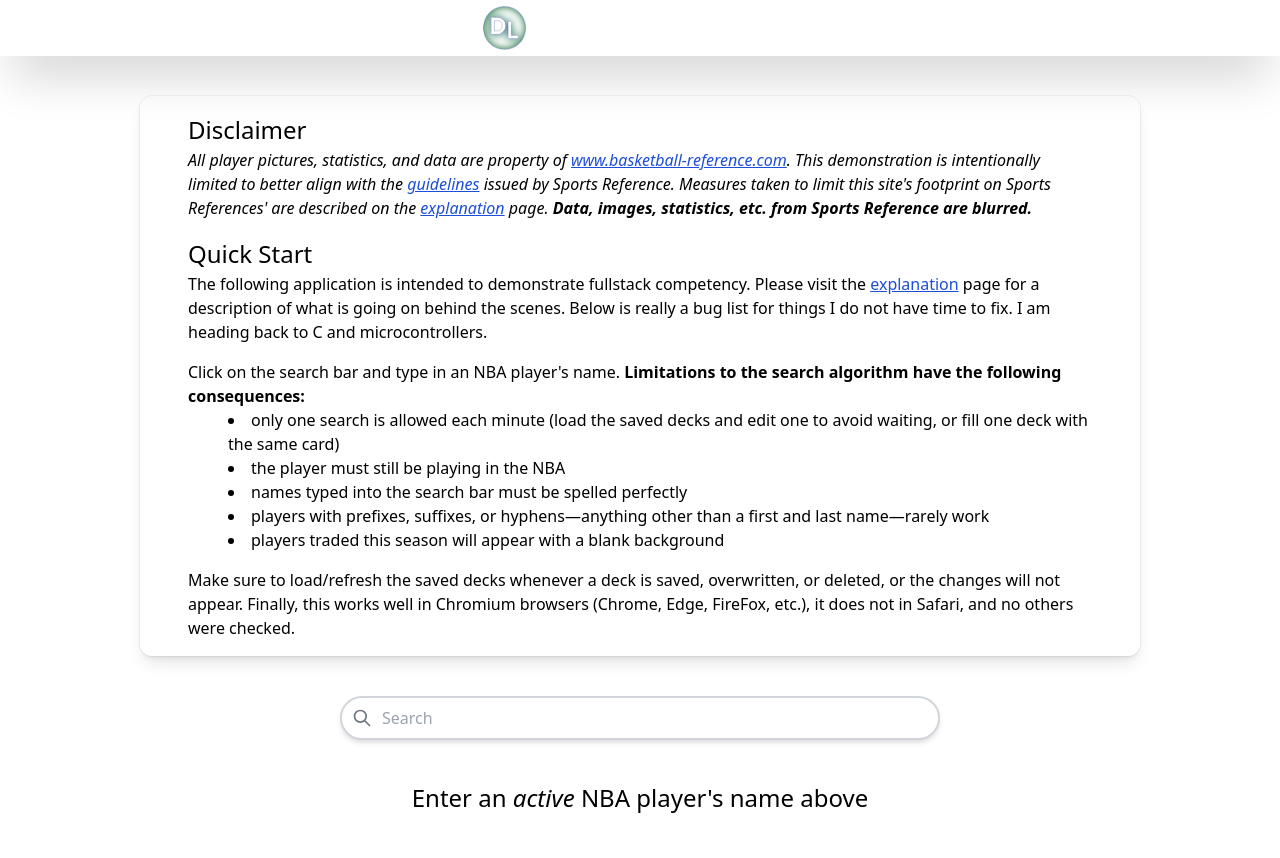
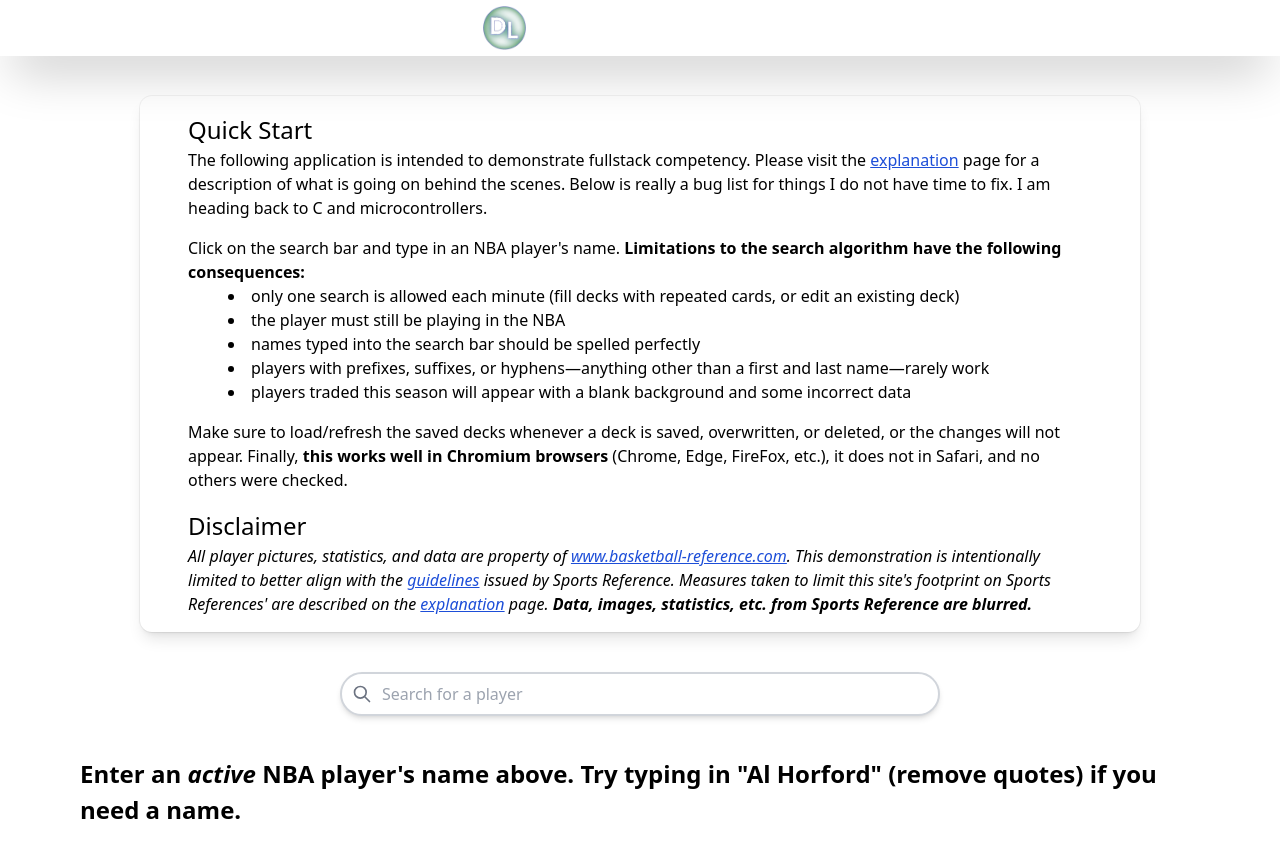
Before and after one commit to davidluby/next-portfolio, a Next.js app: page /decks in a window 1280 px wide. Shown: the top 858 px of the page. Built offline with nearby package versions, Linux system fonts and the light colour scheme.

Commit message:
final touches to application, good start on first js simulation

```diff
--- a/src/components/Simulator.js
+++ /dev/null
@@ -1,9 +0,0 @@
-import React from 'react'
-
-export default function Simulator() {
-    return (
-        <div className="mt-10">
-            Fluid simulator
-        </div>
-    )
-}
--- a/src/components/decks/Search.js
+++ b/src/components/decks/Search.js
@@ -3,7 +3,7 @@ import React, { useState } from 'react'
 export default function Search({ setPlayerData, setSearching, setHidden }) {
     const [name, setName] = useState("");
     const [active, setActive] = useState(false);
-    const [placeholder, setPlaceholder] = useState("Search")
+    const [placeholder, setPlaceholder] = useState("Search for a player")
 
 
     const handleSubmit = event => {
@@ -27,10 +27,10 @@ export default function Search({ setPlayerData, setSearching, setHidden }) {
                     setSearching(false);
                     setHidden(false);
                     setActive(true);
-                    setPlaceholder("Search disabled for one minute. Fill the deck with a few cards and edit later.")
+                    setPlaceholder("Search disabled for one minute. Fill the deck with repeated cards and edit later.")
                     setTimeout(() => {
                         setActive(active => !active)
-                        setPlaceholder("Search")
+                        setPlaceholder("Search for a player")
                     }, 60000);
                 }
             )
--- /dev/null
+++ b/src/components/simulation/Simulator.js
@@ -0,0 +1,52 @@
+import React, { useEffect } from 'react';
+
+export default function Simulator() {
+    useEffect(() => {
+        var canvas = document.getElementById("myCanvas");
+        var ctxt = canvas.getContext("2d");
+
+        var ball = {
+            radius : 5,
+            position : {x : 0, y : 150}
+        }
+
+        function centerX(ball) {
+            return ball.position.x + ball.radius;
+        }
+
+        function centerY(ball) {
+            return ball.position.y - ball.radius;
+        }
+
+        function draw() {
+            ctxt.clearRect(0,0,5,5);
+
+            ctxt.fillStyle = "#FF0000";
+
+            ctxt.beginPath();
+            ctxt.arc(
+                centerX(ball), centerY(ball), ball.radius, 0, 2*Math.PI
+            )
+            ctxt.closePath();
+            ctxt.fill();
+        }
+
+        function simulate() {
+
+        }
+
+        function update() {
+            simulate();
+            draw();
+            requestAnimationFrame(update);
+        }
+
+        update();
+    }, [])
+
+    return (
+        <div className="mt-10 w-5/6 p-12 items-center shadow-lg rounded-xl ring-1 ring-black/5">
+            <canvas id="myCanvas" className="w-full border-2"></canvas>
+        </div>
+    )
+}
--- /dev/null
+++ b/src/components/simulation/useIsMount.js
@@ -0,0 +1,9 @@
+import { useRef, useEffect } from 'react'
+
+export const useIsMount = () => {
+	const isMountRef = useRef(true);
+	useEffect(() => {
+		isMountRef.current = false;
+	}, []);
+	return  isMountRef.current;
+}
--- a/src/pages/_document.js
+++ b/src/pages/_document.js
@@ -4,7 +4,7 @@ export default function Document() {
   return (
     <Html lang="en">
       <Head />
-      <body>
+      <body className="scrollbar-hide">
         <Main />
         <NextScript />
       </body>
--- a/src/pages/decks.js
+++ b/src/pages/decks.js
@@ -18,6 +18,28 @@ export default function Decks() {
     <div className="flex flex-col items-center px-10">
 		<div className="mb-10 w-5/6 px-12 py-4 items-center shadow-lg rounded-xl ring-1 ring-black/5">
 			<h1>
+				Quick Start
+			</h1>
+			<p>
+				The following application is intended to demonstrate fullstack competency. Please visit the <a className="underline text-blue-700 hover:text-blue-400"
+					href="https://main--davidluby.netlify.app/decks_ex"
+					target="_blank"
+					rel="noopener noreferrer">explanation</a> page for a description of what is going on behind the scenes. Below is really a bug list for things I do not have time to fix. I am heading back to C and microcontrollers.
+			</p>
+			<p className="mt-4">
+				Click on the search bar and type in an NBA player&#x27;s name. <b>Limitations to the search algorithm have the following consequences:</b>
+			</p>
+			<ul className="list-disc list-inside">
+				<li className="ml-10">only one search is allowed each minute (fill decks with repeated cards, or edit an existing deck)</li>
+				<li className="ml-10">the player must still be playing in the NBA</li>
+				<li className="ml-10">names typed into the search bar should be spelled perfectly</li>
+				<li className="ml-10">players with prefixes, suffixes, or hyphens&#8212;anything other than a first and last name&#8212;rarely work</li>
+				<li className="ml-10">players traded this season will appear with a blank background and some incorrect data</li>
+			</ul>
+			<p className="mt-4">
+				Make sure to load/refresh the saved decks whenever a deck is saved, overwritten, or deleted, or the changes will not appear. Finally, <b>this works well in Chromium browsers</b> (Chrome, Edge, FireFox, etc.), it does not in Safari, and no others were checked.
+			</p>
+			<h1 className="mt-4">
 				Disclaimer
 			</h1>
 			<p>
@@ -32,34 +54,12 @@ export default function Decks() {
 				target="_blank"
 				rel="noopener noreferrer">explanation</a> page.<b> Data, images, statistics, etc. from Sports Reference are blurred.</b></i>
       		</p>
-			<h1 className="mt-4">
-				Quick Start
-			</h1>
-			<p>
-				The following application is intended to demonstrate fullstack competency. Please visit the <a className="underline text-blue-700 hover:text-blue-400"
-					href="https://main--davidluby.netlify.app/decks_ex"
-					target="_blank"
-					rel="noopener noreferrer">explanation</a> page for a description of what is going on behind the scenes. Below is really a bug list for things I do not have time to fix. I am heading back to C and microcontrollers.
-			</p>
-			<p className="mt-4">
-				Click on the search bar and type in an NBA player&#x27;s name. <b>Limitations to the search algorithm have the following consequences:</b>
-			</p>
-			<ul className="list-disc list-inside">
-				<li className="ml-10">only one search is allowed each minute (load the saved decks and edit one to avoid waiting, or fill one deck with the same card)</li>
-				<li className="ml-10">the player must still be playing in the NBA</li>
-				<li className="ml-10">names typed into the search bar must be spelled perfectly</li>
-				<li className="ml-10">players with prefixes, suffixes, or hyphens&#8212;anything other than a first and last name&#8212;rarely work</li>
-				<li className="ml-10">players traded this season will appear with a blank background</li>
-			</ul>
-			<p className="mt-4">
-				Make sure to load/refresh the saved decks whenever a deck is saved, overwritten, or deleted, or the changes will not appear. Finally, this works well in Chromium browsers (Chrome, Edge, FireFox, etc.), it does not in Safari, and no others were checked.
-			</p>
 		</div>
 		<Search setPlayerData={setPlayerData} setSearching={setSearching} setHidden={setHidden} />
 		<div className="p-10">
 			{ !hidden ? <Interface setHidden={setHidden} searching={searching} playerData={playerData} empty={empty} setEmpty={setEmpty}
 							cards={cards} setCards={setCards} deck={deck} setDeck={setDeck} />
-				: <h1>Enter an <i>active</i> NBA player&apos;s name above</h1>}
+				: <h1><b>Enter an <i>active</i> NBA player&apos;s name above. Try typing in "Al Horford" (remove quotes) if you need a name.</b></h1>}
 		</div>
     </div>
 	)
--- a/src/pages/decks_ex.js
+++ b/src/pages/decks_ex.js
@@ -9,22 +9,22 @@ export default function DecksEx() {
 				How the B-Ball Cards application respects Sports Reference guidelines:
 			</h1>
 			<ul className="ml-10 list-disc list-inside">
-				<li>it has never and will never be monetized</li>
-				<li>search function is limited to once per minute to prevent performance issues on Sports Reference sites</li>
-				<li className="ml-10">this represents the only interaction with Sports Reference</li>
-				<li>data, images, statistics, etc. from Sports Reference are blurred</li>
-				<li>the database that stores card information is cleared after the tenth deck submission</li>
+				<li>it has never and will never be monetized or advertised commercially (no SEO)</li>
+				<li>search function is limited to once per minute to prevent adverse performance impacts on Sports Reference sites</li>
+				<li className="ml-10">this represents the only direct interaction with Sports Reference websites</li>
+				<li>data, images, statistics, etc. presented on this site from Sports Reference are blurred such that the data is not used in a manner that competes with Sports Reference&#x27;s services</li>
+				<li>the database that stores deck data is cleared after the 20<sup>th</sup> deck submission such that the data is not used in a manner that competes with Sports Reference&#x27;s services</li>
 			</ul>
 		</div>
 		<div className="my-10 w-5/6 px-12 py-4 items-center shadow-lg rounded-xl ring-1 ring-black/5">
 			<h1>
-				How B-Ball Cards application application works:
+				How the B-Ball Cards application application works:
 			</h1>
     		<p>
-        		The application interface <a className="underline text-blue-700 hover:text-blue-400"
+        		The <a className="underline text-blue-700 hover:text-blue-400"
                 href="https://main--davidluby.netlify.app/decks"
                 target="_blank"
-                rel="noopener noreferrer">here</a> uses next.js and is deployed on Netlify, communicating with an API served by Flask, mod_wsgi, and Apache deployed on an AWS EC2 instance. The API retrieves data directly from the internet and from an AWS MSSQL RDS instance, where data is also stored. Two testing endpoints are available <a className="underline text-blue-700 hover:text-blue-400"
+                rel="noopener noreferrer">appilcation frontend</a> is built on next.js and deployed on Netlify, communicating with an API via an Apache web server deployed on an AWS EC2 instance backed by a WSGI Flask application. The API retrieves data directly from the internet and from an AWS MSSQL RDS instance, where data is also stored. Two testing endpoints are available <a className="underline text-blue-700 hover:text-blue-400"
                 href="https://davidluby.com/plain_test"
                 target="_blank"
                 rel="noopener noreferrer">here</a> and <a className="underline text-blue-700 hover:text-blue-400"
@@ -38,13 +38,13 @@ export default function DecksEx() {
                 target="_blank"
                 rel="noopener noreferrer">backend</a> repositories are public on GitHub. Below is a block diagram drawn before any of the application materialized. It is still valid.
 			</p>
-			<img src="/system.png"></img>
-			<p>
+			<p className="mt-4">
 				The backend repository uses Git, GitHub, AWS CodePipeline, and AWS CodeDeploy for CI/CD deployment to the Amazon Linux 2 instance where this is hosted. Similarly, the frontend uses Git and GitHub to deploy directly to Netlify.
 			</p>
 			<p className="mt-4">
-				I regret that this website&#8212;in particular, this application&#8212;is not very responsive (4/13/2023), but I feel it is enough to post. Once again, if you see anything broken or poorly-done, challenge me to fix it!
+				I regret that this website&#8212;in particular, this application&#8212;is not very responsive (4/13/2023), but I feel it demonstrates fullstack competency, my desire to continue learning, and is enough to post. If you see anything broken or poorly-done, I probably know about it, so challenge me to fix it!
 			</p>
+			<img src="/system.png"></img>
 		</div>
     </div>
 	)
--- a/src/pages/index.js
+++ b/src/pages/index.js
@@ -1,4 +1,4 @@
-import Simulator from "@components/Simulator"
+import Simulator from "@src/components/simulation/Simulator"
 
 
 export default function Home() {
--- a/src/styles/globals.css
+++ b/src/styles/globals.css
@@ -8,6 +8,16 @@ h1 {
 }
 h2 {
     font-size: 1.3rem;
+}
+
+.scrollbar-hide::-webkit-scrollbar {
+    display: none;
+}
+
+/* For IE, Edge and Firefox */
+.scrollbar-hide {
+    -ms-overflow-style: none;  /* IE and Edge */
+    scrollbar-width: none;  /* Firefox */
 }
 
 /* Navbar */
```
